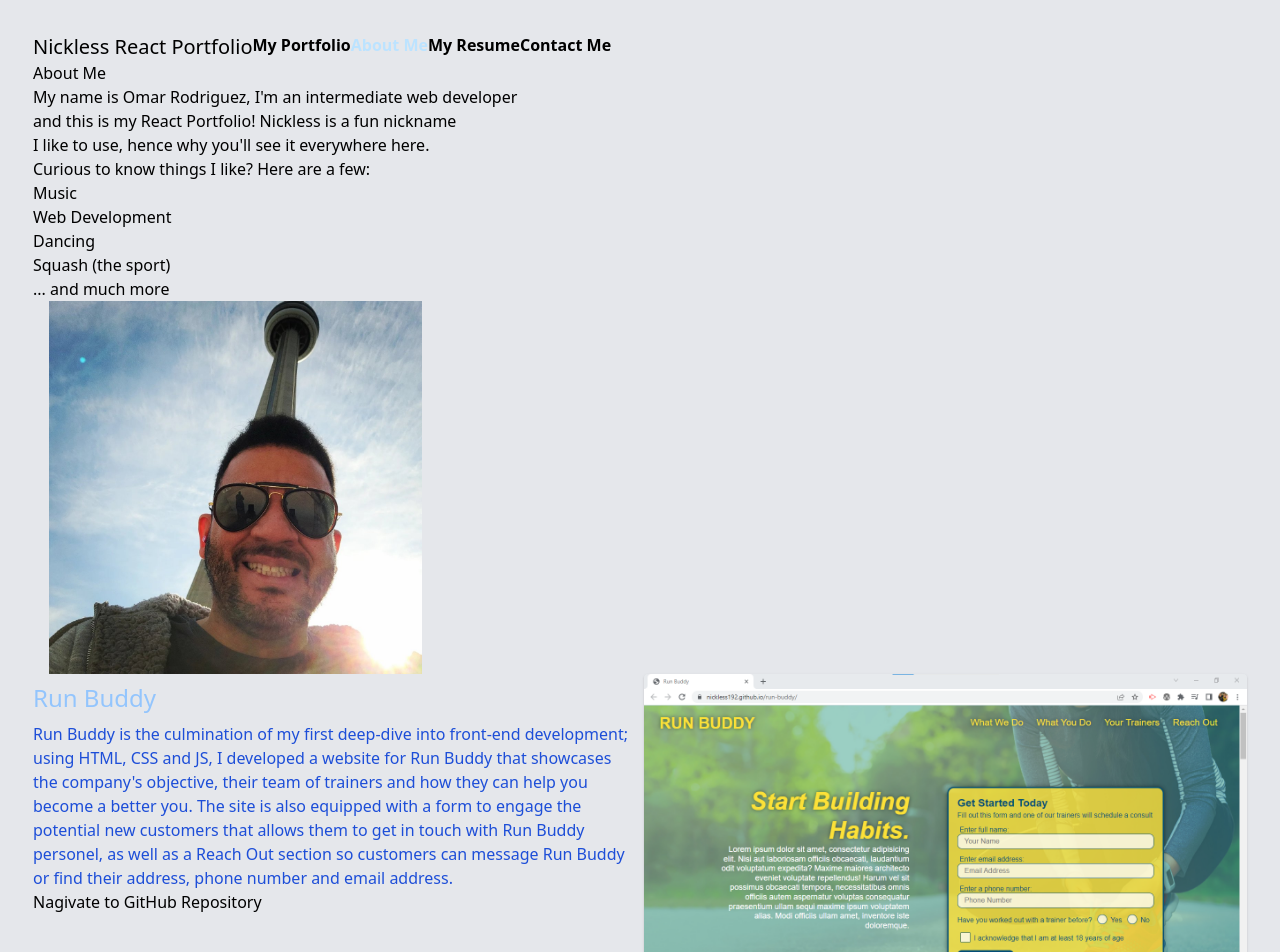
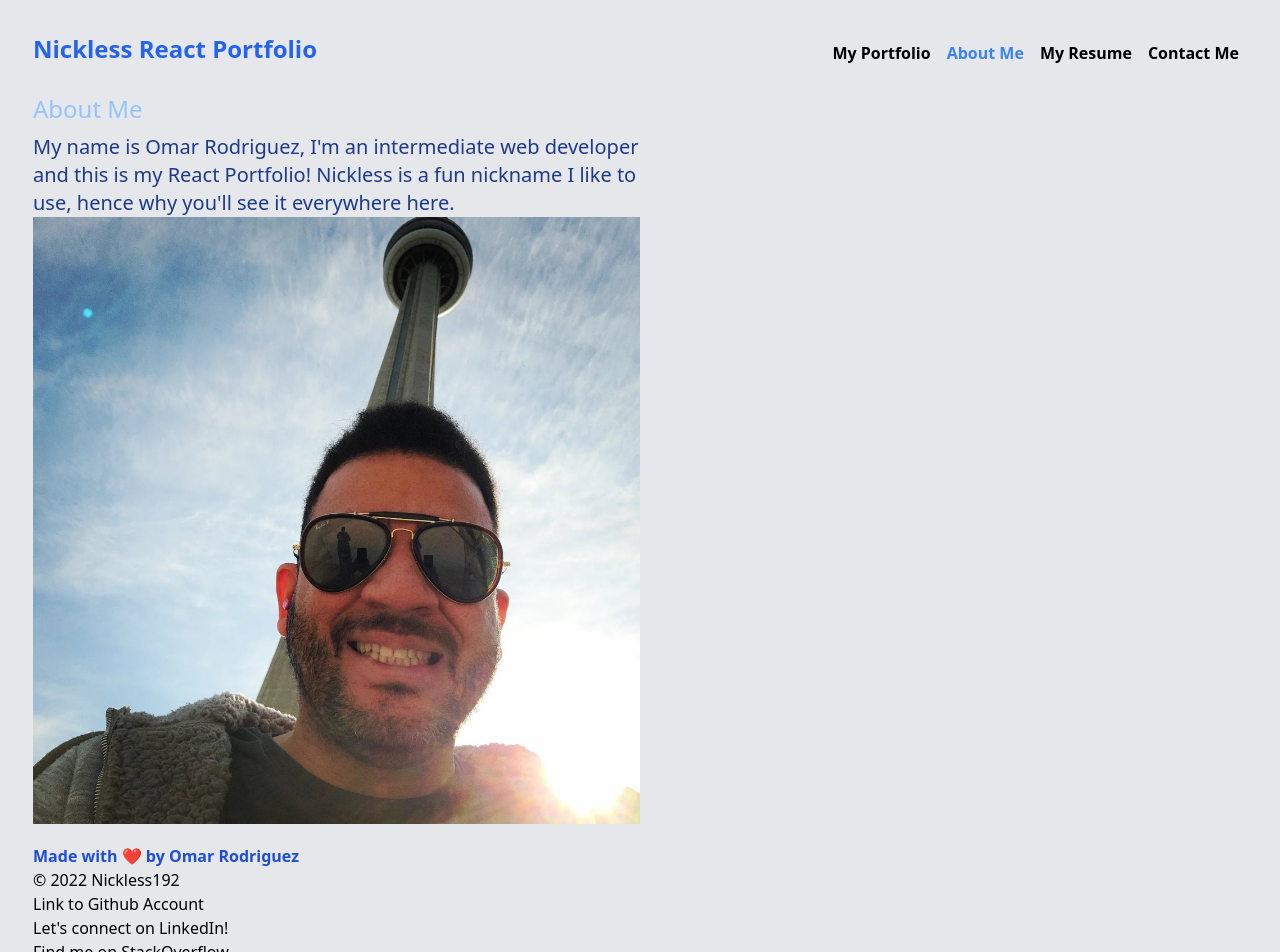
Before and after one commit to nickless192/nickless-react-portfolio, a React (Create React App) app: page / in a window 1280 px wide. Shown: the top 952 px of the page. Built offline with nearby package versions, Linux system fonts and the light colour scheme.

Commit message:
added additional styling

```diff
--- a/src/App.js
+++ b/src/App.js
@@ -12,39 +12,45 @@ function App() {
   const [projects] = useState([
     {
       name: 'Run Buddy',
-      description: `Run Buddy is the culmination of my first deep-dive into front-end development; using HTML, CSS and JS, I developed a website for Run Buddy that showcases the company's objective, their team of trainers and how they can help you become a better you. The site is also equipped with a form to engage the potential new customers that allows them to get in touch with Run Buddy personel, as well as a Reach Out section so customers can message Run Buddy or find their address, phone number and email address.`,
+      description: `The Run Buddy website showcases the company's objective, their team of trainers and how they can help you become a better you. The site is also equipped with a form to engage the potential new customers , as well as a Reach Out section so customers can message Run Buddy or find their information.`,
       screenshotURL: 'run-buddy',
-      githubURL: 'https://nickless192.github.io/run-buddy/'
+      githubURL: 'https://github.com/nickless192/run-buddy',
+      deployedURL: 'https://nickless192.github.io/run-buddy'
     },
     {
       name: 'Nickless Weather Radar',
-      description: `Our task was to refactor the provided code for the Horiseon landing site to improve its legibility and make it more accesible`,
+      description: `Our task was to refactor the provided code for the Horiseon landing site to improve its legibility and make it more accesible.`,
       screenshotURL: 'nickless-weather-radar',
-      githubURL: 'https://github.com/nickless192/nickless-weather-radar'
+      githubURL: 'https://github.com/nickless192/nickless-weather-radar',
+      deployedURL: 'https://nickless192.github.io/nickless-weather-radar/'
     },
     {
       name: 'Nickless Quizzer',
       description: `Welcome to the Nickless Quizzer! This assessment tool will present the user with up to 20 multiple choice questions to answer within 75 seconds. For each correct answer, a point is awarded to the user; for each wrong answer, 5 seconds are deducted from the timer. The assessment ends when either all 20 questions have been answered or if the timer runs out.`,
       screenshotURL: 'nickless-quizzer',
-      githubURL: 'https://github.com/nickless192/nickless-quizzer'
+      githubURL: 'https://github.com/nickless192/nickless-quizzer',
+      deployedURL: 'https://nickless192.github.io/nickless-quizzer/'
     },
     {
       name: 'Movie Search',
       description: `The idea behind the project was to provide a central location where movie/tv show information and availability  could be attained by the user. The site eliminates the need to make extra searches for streaming availability, trailers, movie info, and now playing information for theatres.`,
       screenshotURL: 'movie-search',
-      githubURL: 'https://enzotragnone.github.io/Movie-Search/'
+      githubURL: 'https://github.com/nickless192/Movie-Search',
+      deployedURL: 'https://nickless192.github.io/Movie-Search/'
     },
     {
       name: 'Travel Blog',
       description: 'We are a travel blog company that was created with the avid traveler in mind.  We built this site as a way to allow for the greater community to come together and provide quality feedback on locations around the world.  This is a site that is created for travelers with reviews by travelers.',
       screenshotURL: 'travel-blog',
-      githubURL: 'https://github.com/ksknight81/travel-blog'
+      githubURL: 'https://github.com/ksknight81/travel-blog',
+      deployedURL: 'https://cryptic-fortress-47050.herokuapp.com/home'
     },
     {
       name: 'Nickless Socialize API',
-      description: `The Nickless Socialize API was developed to enable its users to manage their social medial platform; our API is able to handle GET, POST, PUT and DELETE requests to retrieve, create, update or delete users, thoughts, reactions and friends (as applicable)`,
+      description: `The Nickless Socialize API was developed to enable its users to manage their social medial platform; our API is able to handle GET, POST, PUT and DELETE requests to retrieve, create, update or delete users, thoughts, reactions and friends (as applicable).`,
       screenshotURL: 'nickless-socialize-api',
-      githubURL: 'https://github.com/nickless192/nickless-socialize-api'
+      githubURL: 'https://github.com/nickless192/nickless-socialize-api',
+      deployedURL: '#'
     }
   ]);
   const [sectionSelected, setSectionSelected] = useState("About Me");
@@ -69,11 +75,11 @@ function App() {
       {sectionSelected === 'Contact Me' &&
         <Contact />
       }
-      {/* {sectionSelected === 'My Portfolio' &&  */}
+      {sectionSelected === 'My Portfolio' &&
         <Project
           currentProject= {currentProject}
         />
-      {/* } */}
+      }
       <Footer />
     </div>
   );
--- a/src/components/About/index.js
+++ b/src/components/About/index.js
@@ -3,34 +3,18 @@ import profileImage from '../../assets/personal/profile-pic.jpg';
 
 function About() {
     return(
-        <section>
+        <section
+        className="flex flex-wrap">
             <div>
-                <h2>About Me</h2>
-                <p>
-                    My name is Omar Rodriguez, I'm an intermediate web developer <br />
-                    and this is my React Portfolio! Nickless is a fun nickname <br />
-                    I like to use, hence why you'll see it everywhere here.
+                <h2
+                    className="text-blue-300 text-2xl my-2"
+                    >About Me</h2>
+                <p
+                className="w-1/2 text-blue-900 text-xl">
+                    My name is Omar Rodriguez, I'm an intermediate web developer and this is my React Portfolio! Nickless is a fun nickname I like to use, hence why you'll see it everywhere here.
                 </p>
-                <h3>Curious to know things I like? Here are a few:</h3>
-                <ul>
-                    <li>
-                        Music
-                    </li>
-                    <li>
-                        Web Development
-                    </li>
-                    <li>
-                        Dancing
-                    </li>
-                    <li>
-                        Squash (the sport)
-                    </li>
-                    <li>
-                        ... and much more
-                    </li>
-                </ul>
             </div>
-            <div className="w-6/12 sm:w-4/12 px-4">
+            <div className="w-1/2">
                 <img src={profileImage} alt="Omar in front of the CN Tower in Toronto" id="profile-pic" />
             </div>
         </section>
--- a/src/components/Footer/index.js
+++ b/src/components/Footer/index.js
@@ -2,8 +2,10 @@ import React from "react";
 
 function Footer() {
     return (
-        <footer>
-            <h2>Made with ❤️ by Nickless192</h2>
+        <footer
+            className="my-5">
+            <h2
+                className="text-blue-700 font-bold">Made with ❤️ by Omar Rodriguez</h2>
             <p>
                 &copy; 2022 Nickless192
             </p>
--- a/src/components/Header/index.js
+++ b/src/components/Header/index.js
@@ -4,9 +4,10 @@ import Navigation from "../Navigation";
 function Header ({currentProject, setCurrentProject, projects, sectionSelected, setSectionSelected}) {
 
     return(
-        <header className="flex">
-            <h1 className="text-xl">Nickless React Portfolio</h1>
+        <header className="flex items-end justify-between mb-5 ">
+            <h1 className="text-2xl font-bold hover:text-blue-800 text-blue-600 w-1/3 cursor-default">Nickless React Portfolio</h1>
             <Navigation
+                className="w-full"
             projects= {projects}
             currentProject= {currentProject}
             setCurrentProject= {setCurrentProject}
--- a/src/components/Navigation/index.js
+++ b/src/components/Navigation/index.js
@@ -1,7 +1,4 @@
 import React, { useState } from "react";
-import Dropdown from "react-bootstrap/Dropdown";
-import NavItem from 'react-bootstrap/NavItem';
-import NavLink from 'react-bootstrap/NavLink';
 import { createPopper } from "@popperjs/core";
 
 function Navigation({ currentProject, setCurrentProject, projects, sectionSelected, setSectionSelected }) {
@@ -31,13 +28,13 @@ function Navigation({ currentProject, setCurrentProject, projects, sectionSelect
         }
     ]);
     return (
-        <div>
-            <nav className="navbar w-full flex flex-wrap items-center justify-between">
-                <ul className="w-full flex flex-wrap items-center justify-between">
-                    <li>
+
+            <nav className="navbar flex flex-wrap items-center justify-between">
+                <ul className="flex flex-wrap items-center justify-between ">
+                    <li className="mx-2">
                         <div>
                             <span
-                                className={`${sectionSelected === "My Portfolio" && 'navActive'} text-blue font-bold`}
+                                className={`${sectionSelected === "My Portfolio" && 'text-blue-500'} text-blue font-bold cursor-pointer`}
                                 ref={btnDropdownRef}
                                 onClick={() => {
                                     dropdownPopoverShow
@@ -51,13 +48,17 @@ function Navigation({ currentProject, setCurrentProject, projects, sectionSelect
                                 ref={popoverDropdownRef}
                                 className={
                                     (dropdownPopoverShow ? "block " : "hidden ") +
-                                    "bg-white font-bold text-base z-50 float-left py-2 list-none text-left rounded shadow-lg mt-1"
+                                    "bg-gray-200 font-bold text-base z-50 float-left list-none text-left rounded shadow-lg mx-2"
                                 }
+                                onMouseLeave={() => {
+                                    closeDropdownPopover();
+                                }}
                             >
                                 {projects.map((project, i) => (
-                                    <p href="#" key={project.name}
+                                    <p
+                                    className="cursor-pointer"
+                                    href="#" key={project.name}
                                         onClick={(e) => {
-                                            console.dir(e.target)
                                             setSectionSelected("My Portfolio");
                                             setCurrentProject(projects[i]);
                                             closeDropdownPopover();
@@ -69,10 +70,10 @@ function Navigation({ currentProject, setCurrentProject, projects, sectionSelect
                     </li>
                     {sections.map((section) => (
                         <li
-                            className={`${sectionSelected === `${section.name}` && 'navActive'} `}
+                            className={`${sectionSelected === `${section.name}` && 'text-blue-500'} mx-2 `}
                             key={section.name}
                         >
-                            <span className="text-blue font-bold" onClick={(e) => {
+                            <span className="text-blue font-bold cursor-pointer" onClick={(e) => {
                                 // console.log(e.target.textContent)
                                 setSectionSelected(section.name);
                             }}>{section.name}</span>
@@ -80,7 +81,7 @@ function Navigation({ currentProject, setCurrentProject, projects, sectionSelect
                     ))}
                 </ul>
             </nav>
-        </div>
+
     )
 }
 
--- a/src/components/Project/index.js
+++ b/src/components/Project/index.js
@@ -1,7 +1,7 @@
 import React from "react";
 
 function Project({currentProject}) {
-    const {name, description, screenshotURL, githubURL} = currentProject;
+    const {name, description, screenshotURL, githubURL, deployedURL} = currentProject;
     return(
         <section
             className="flex flex-row">
@@ -11,9 +11,14 @@ function Project({currentProject}) {
                     className="text-blue-300 text-2xl my-2"
                     >{name}</h2>
                 <p
-                    className="text-blue-700"
+                    className="text-blue-700 my-3"
                 >{description}</p>
-                <a href={githubURL}>Nagivate to GitHub Repository</a>
+                <a
+                    className="block"
+                href={githubURL}>Nagivate to GitHub Repository</a>
+                <a
+                    className="block"
+                href={deployedURL}>Link to Deployed Site</a>
             </div>
             <div
             className="w-1/2">
```
Also changed, not shown: src/components/Contact/index.js (+13 -11 lines), src/components/Resume/index.js (+4 -5 lines).
